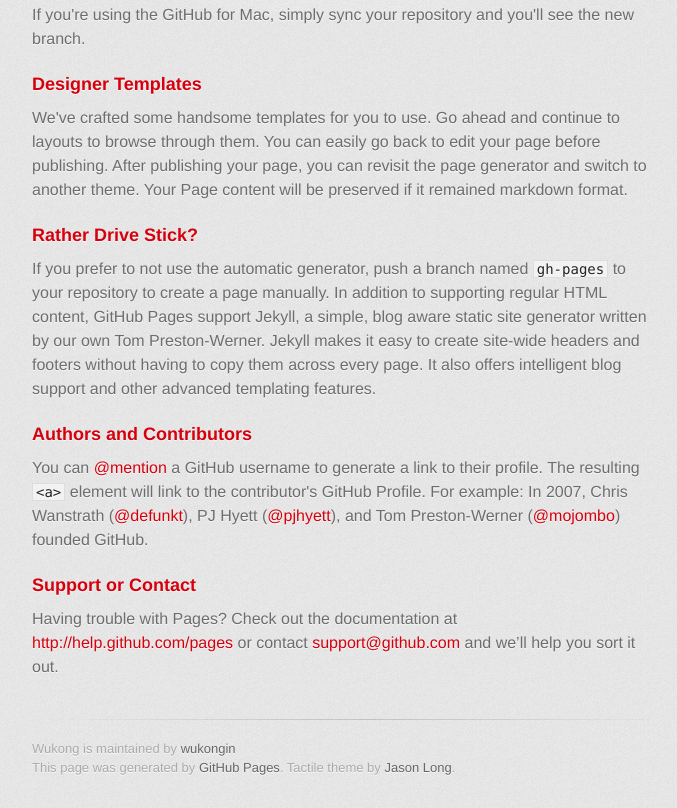
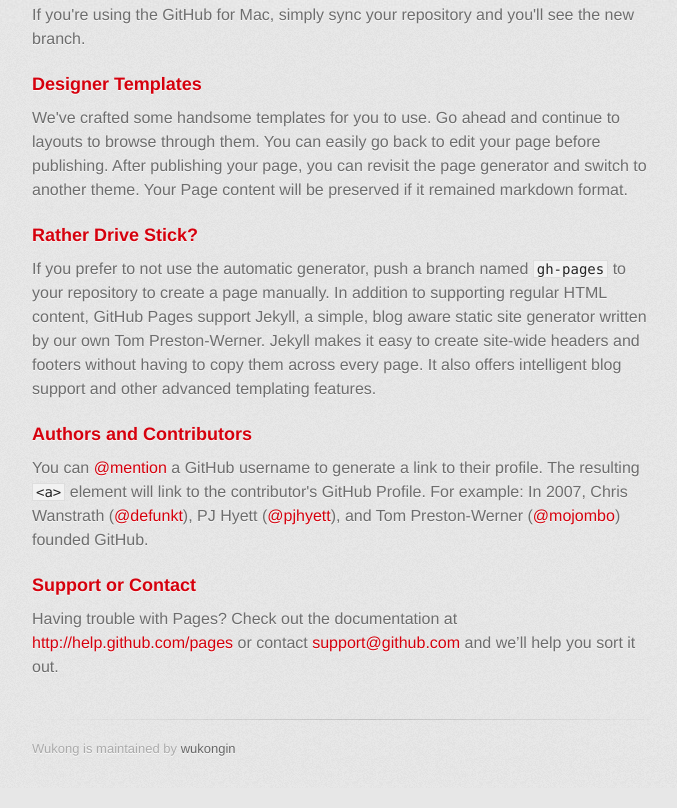
Before and after one commit to wukongin/wukong, a plain HTML site: page index.html in a window 1280 px wide. Shown: the part 552-1360 px from the top of the page, without its empty margins (298-975 px from the left). Drawn offline with Linux system fonts and the light colour scheme; a web font is replaced by a local one.

Commit message:
Update index.html

```diff
--- a/index.html
+++ b/index.html
@@ -66,7 +66,7 @@ $ git checkout gh-pages
 
         <footer>
           Wukong is maintained by <a href="https://github.com/wukongin">wukongin</a><br>
-          This page was generated by <a href="http://pages.github.com">GitHub Pages</a>. Tactile theme by <a href="http://twitter.com/jasonlong">Jason Long</a>.
+
         </footer>
 
 
```
